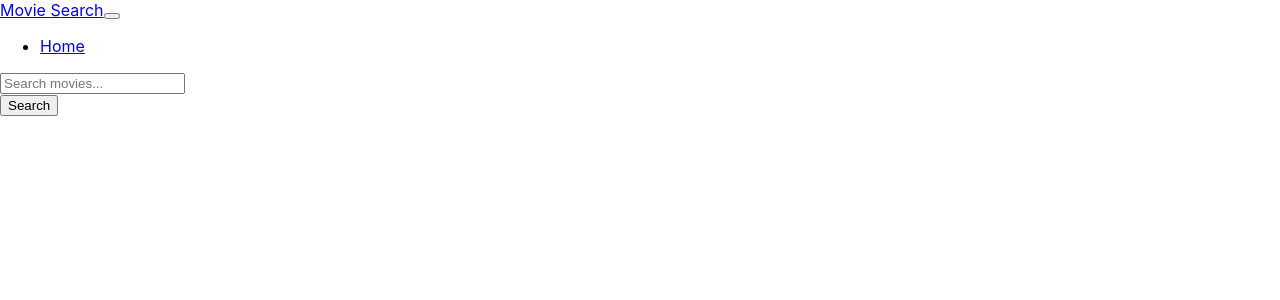
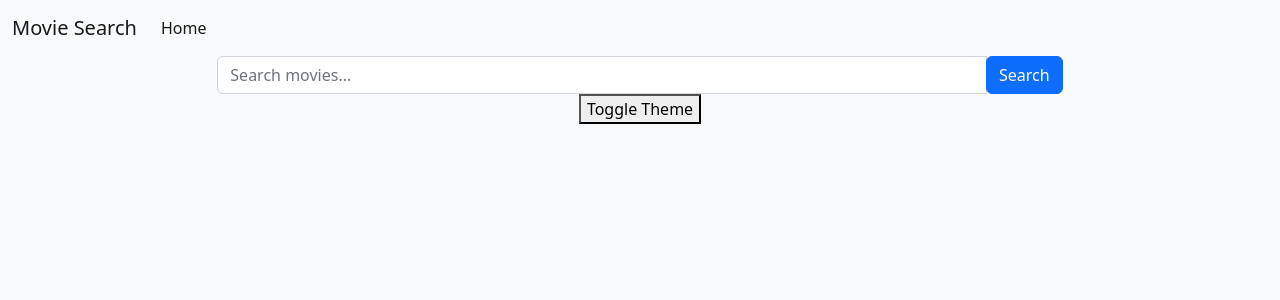
Before and after one commit to juhohamalainen/react-movie-db, a React (Create React App) app in the folder react-movie-db/: page / in a window 1280 px wide. Shown: the top 300 px of the page. Built offline with nearby package versions, Linux system fonts and the light colour scheme.

Commit message:
Work in progress
Added posters, details, styles and more. Dark theme in progress

```diff
--- a/react-movie-db/package.json
+++ b/react-movie-db/package.json
@@ -7,6 +7,7 @@
     "@testing-library/react": "^13.4.0",
     "@testing-library/user-event": "^13.5.0",
     "axios": "^1.3.4",
+    "bootstrap": "^5.2.3",
     "react": "^18.2.0",
     "react-dom": "^18.2.0",
     "react-scripts": "5.0.1",
--- a/react-movie-db/src/App.css
+++ b/react-movie-db/src/App.css
@@ -36,3 +36,39 @@
     transform: rotate(360deg);
   }
 }
+
+.App {
+  background-color: #f8f9fa;
+  color: #343a40;
+  height: 1000px;
+}
+
+.App.dark {
+  background-color: #343a40;
+  color: #f8f9fa;
+}
+
+/* Dark theme styles */
+.navbar-dark .navbar-brand,
+.navbar-dark .navbar-nav .nav-link {
+  color: #f8f9fa;
+}
+
+.navbar-dark .navbar-nav .nav-link.active {
+  color: #ffc107;
+}
+
+.bg-dark {
+  background-color: #343a40 !important;
+}
+
+
+.card {
+  background-color: #ffffff;
+  color: #343a40;
+}
+
+.card.dark {
+  background-color: #343a40;
+  color: #f8f9fa;
+}
--- a/react-movie-db/src/App.js
+++ b/react-movie-db/src/App.js
@@ -6,10 +6,17 @@ import MovieList from "./components/MovieList";
 import MovieDetails from "./components/MovieDetails";
 import MovieService from "./services/MovieService";
 import SearchResults from "./components/SearchResults";
+import 'bootstrap/dist/css/bootstrap.min.css';
+
 
 function App() {
   const [movies, setMovies] = useState([]);
   const [selectedMovie, setSelectedMovie] = useState(null);
+  const [theme, setTheme] = useState("light");
+
+  const toggleTheme = () => {
+    setTheme(theme === "light" ? "dark" : "light");
+  };
 
   const searchMovies = async (title) => {
     const response = await MovieService.searchMovies(title);
@@ -26,7 +33,7 @@ function App() {
   };
 
   return (
-    <div className="container">
+    <div className={`App ${theme}`}>
       <Header />
       <SearchBar searchMovies={searchMovies} />
       {selectedMovie ? (
@@ -34,6 +41,7 @@ function App() {
       ) : (
         <MovieList movies={movies} getMovieDetails={getMovieDetails} />
       )}
+      <button onClick={toggleTheme}>Toggle Theme</button>
     </div>
   );
 }
--- a/react-movie-db/src/components/Header.js
+++ b/react-movie-db/src/components/Header.js
@@ -1,8 +1,10 @@
 import React from "react";
 
-function Header() {
+function Header(props) {
+  const theme = props.theme === "dark" ? "bg-dark text-light" : "";
+
   return (
-    <nav className="navbar navbar-expand-lg navbar-light bg-light">
+    <nav className={`navbar navbar-expand-lg navbar-light ${theme}`}>
       <div className="container-fluid">
         <a className="navbar-brand" href="/">
           Movie Search
@@ -18,7 +20,7 @@ function Header() {
         >
           <span className="navbar-toggler-icon"></span>
         </button>
-        <div className="collapse navbar-collapse" id="navbarNav">
+        <div className={`collapse navbar-collapse ${theme}`} id="navbarNav">
           <ul className="navbar-nav">
             <li className="nav-item">
               <a className="nav-link active" aria-current="page" href="/">
--- a/react-movie-db/src/components/MovieDetails.js
+++ b/react-movie-db/src/components/MovieDetails.js
@@ -11,8 +11,12 @@ function MovieDetails (props) {
       <div className="card">
         <img src={props.movie.Poster} className="card-img-top" alt={props.movie.Title} />
         <div className="card-body">
-        <h5 className="card-title">{props.movie.Title}</h5>
-        <p className="card-text">{props.movie.Plot}</p>
+          <h5 className="card-title">{props.movie.Title} ({props.movie.Year})</h5>
+          <p className="card-text"><strong>Director: </strong>{props.movie.Director}</p>
+          <p className="card-text"><strong>Actors: </strong>{props.movie.Actors}</p>
+          <p className="card-text"><strong>Genres: </strong>{props.movie.Genre}</p>
+          <p className="card-text"><strong>Age Rating: </strong>{props.movie.Rated}</p>
+          <p className="card-text"><strong>Storyline: </strong>{props.movie.Plot}</p>
           <button className="btn btn-primary" onClick={handleClose}>
             Close
           </button>
--- a/react-movie-db/src/services/MovieService.js
+++ b/react-movie-db/src/services/MovieService.js
@@ -1,6 +1,6 @@
 import axios from "axios";
 
-const OMDB_API_KEY = "http://www.omdbapi.com/?i=tt3896198&apikey=5d435479";
+const OMDB_API_KEY = "5d435479";
 
 const MovieService = {
   searchMovies: (title) => {
```
Also changed, not shown: 1 other file (tests, documents, lock files or other folders). Lines whose indentation alone changed are shown as unchanged.
